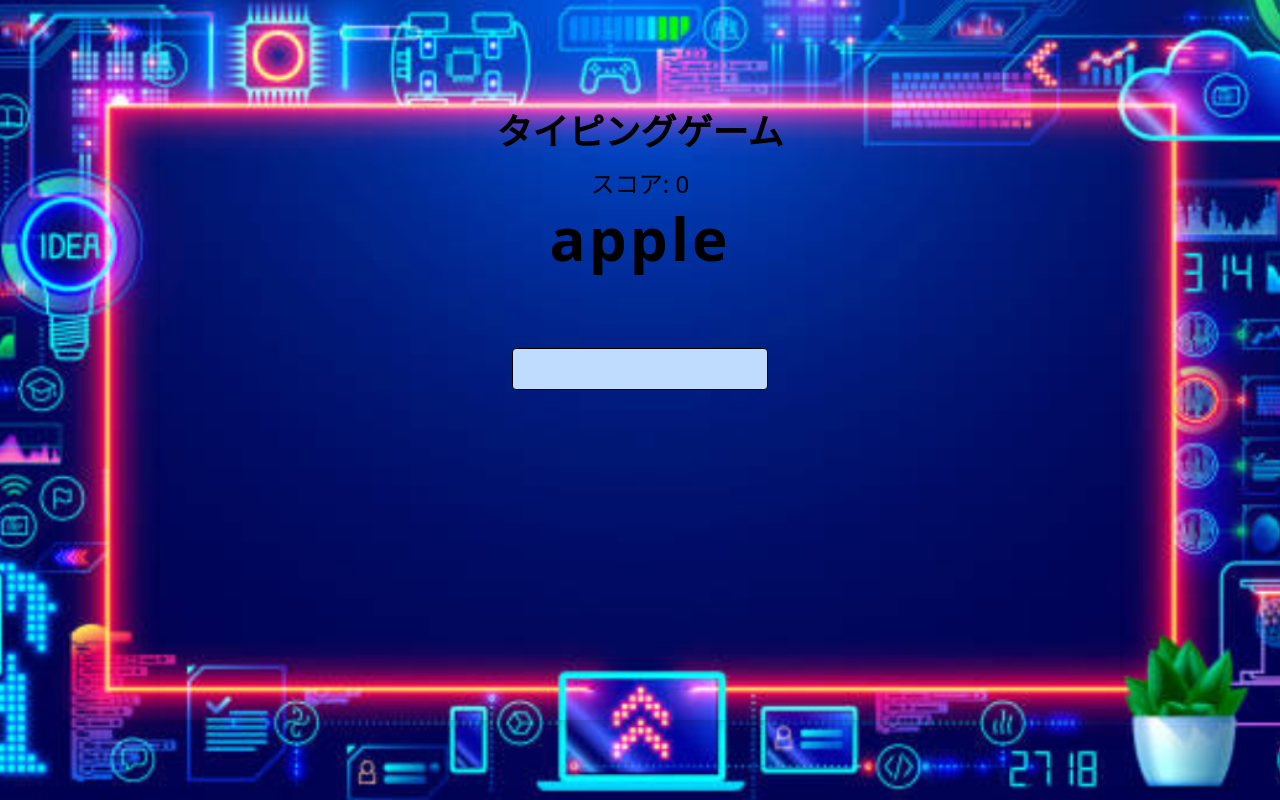
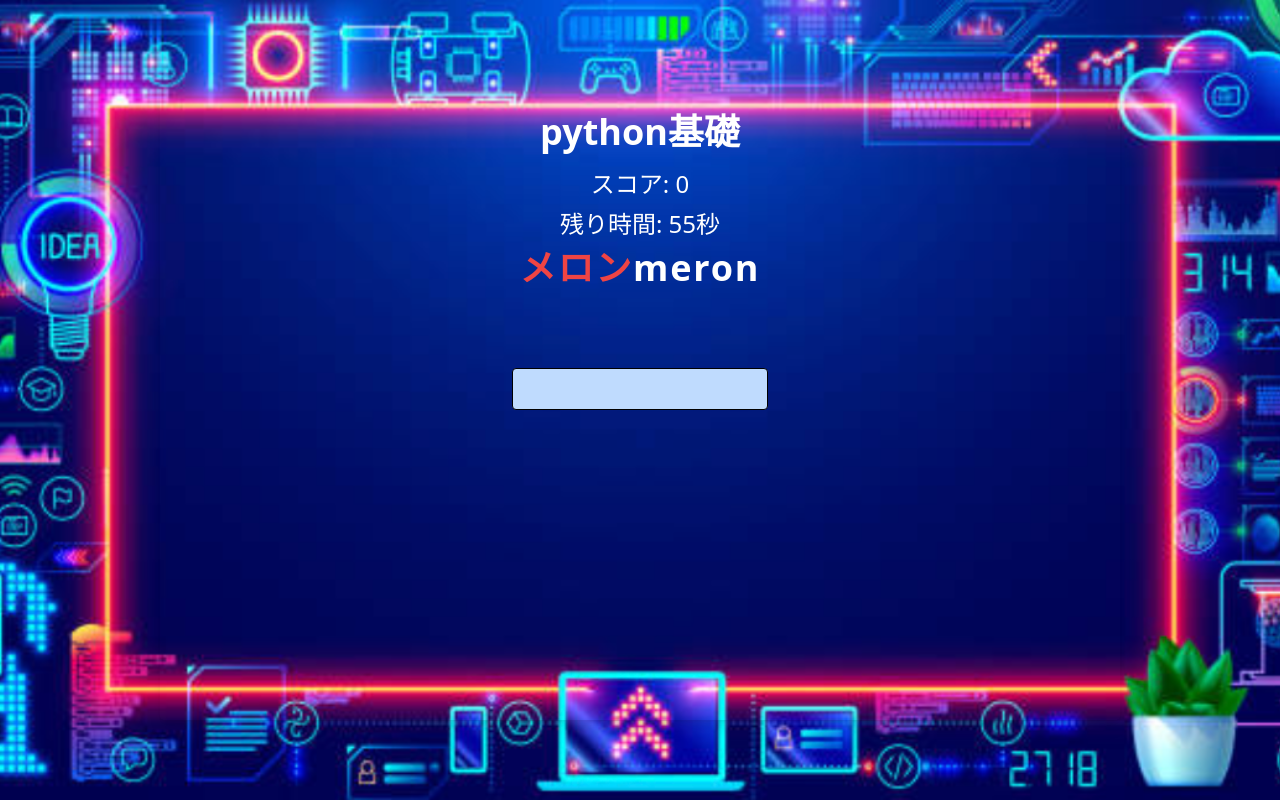
Before and after one commit to yusei53/typing_game, a React (Vite) app: page /game in a window 1280 px wide. Built offline with nearby package versions, Linux system fonts and the light colour scheme.

Commit message:
タイマーと日本語ローマ字表記追加

```diff
--- a/src/App.tsx
+++ b/src/App.tsx
@@ -10,15 +10,7 @@ function App() {
     <BrowserRouter>
       <Routes>
         <Route path="/" element={<Home />} />
-        <Route
-          path="/game"
-          element={
-            <Game
-              title="タイピングゲーム"
-              words={["apple", "banana", "orange", "grape", "watermelon"]}
-            />
-          }
-        />
+        <Route path="/game" element={<Game title="python基礎" />} />
       </Routes>
     </BrowserRouter>
   );
--- a/src/components/game.tsx
+++ b/src/components/game.tsx
@@ -3,17 +3,21 @@ import correctSound from "../audio/audio_correct.mp3";
 import incorrectSound from "../audio/audio_wrong.mp3";
 import typingSound from "../audio/audio_typing-sound.mp3";
 
-export const Game = (props: { words: any; title: string }) => {
+export const Game = (props: { title: string }) => {
   const [score, setScore] = useState(0);
   const [currentWord, setCurrentWord] = useState("");
   const [userInput, setUserInput] = useState("");
   const [timeLeft, setTimeLeft] = useState(60);
   const [timerRunning, setTimerRunning] = useState(false);
 
-  const words = props.words;
+  const words = [
+    { japanese: "メロン", english: "meron" },
+    { japanese: "リンゴ", english: "apple" },
+    // 他の単語オブジェクトも追加する
+  ];
 
   const checkUserInput = () => {
-    if (userInput.toLowerCase() === currentWord.toLowerCase()) {
+    if (userInput.toLowerCase() === currentWord.english.toLowerCase()) {
       setScore((prevScore) => prevScore + 10);
       setUserInput("");
       generateNewWord();
@@ -43,9 +47,9 @@ export const Game = (props: { words: any; title: string }) => {
     }
   }, [timeLeft]);
 
-  const handleCharacterInput = (char) => {
+  const handleCharacterInput = (char: string) => {
     const currentCharIndex = userInput.length;
-    const currentChar = currentWord[currentCharIndex];
+    const currentChar = currentWord.english[currentCharIndex];
 
     if (char.toLowerCase() === currentChar.toLowerCase()) {
       setScore((prevScore) => prevScore + 1);
@@ -58,21 +62,27 @@ export const Game = (props: { words: any; title: string }) => {
 
   const startTimer = () => {
     setTimerRunning(true);
+    setTimeLeft(60); // 制限時間を初期化
+
     const timerInterval = setInterval(() => {
-      setTimeLeft((prevTime) => prevTime - 1);
+      setTimeLeft((prevTime) => prevTime - 0.5);
       playSound(timerSound);
+    }, 1000);
 
-      if (timeLeft === 1) {
+    if (timeLeft === 0) {
       clearInterval(timerInterval);
       setTimerRunning(false);
+      setTimeLeft(0);
       endGame();
     }
-    }, 1000);
   };
 
   const endGame = () => {
     setTimerRunning(false);
-    // ここでゲームの終了処理を追加する（例: 結果画面を表示する、リセットするなど）
+    if (timeLeft <= 0) {
+      // 制限時間が0秒になった場合の処理を追加する
+      // 例: リザルトを表示する、ゲームをリセットする、など
+    }
   };
 
   const playSound = (sound) => {
@@ -84,19 +94,25 @@ export const Game = (props: { words: any; title: string }) => {
 
   return (
     <div className="flex justify-center items-center h-screen bg-custom-background">
-      <div className="w-3/4 h-4/5 text-center p-8 rounded shadow-lg justify-center">
+      <div className="w-3/4 h-4/5 text-center p-8 rounded shadow-lg justify-center text-white">
         <p className="text-4xl font-bold mb-4">{title}</p>
-        <p className="text-2xl mb-2">スコア: {score}</p>
-
-        <div className="flex flex-col items-center space-y-4 ">
-          <div className="text-6xl font-bold tracking-wider">
-            {currentWord.split("").map((char, index) => (
+        <p className="text-2xl mb-2 text-white">スコア: {score}</p>
+        <p className="text-2xl mb-2 text-white">残り時間: {timeLeft}秒</p>{" "}
+        {/* Display remaining time */}
+        <div className="flex flex-col items-center space-y-4">
+          <div className="text-4xl font-bold tracking-wider text-white">
+            {currentWord && currentWord.japanese && (
+              <span className="text-red-500">{currentWord.japanese}</span>
+            )}
+            {currentWord && currentWord.english && (
+              <span>
+                {currentWord.english.split("").map((char, index) => (
                   <span
                     key={index}
                     className={
                       index < userInput.length
                         ? userInput[index].toLowerCase() ===
-                      currentWord[index].toLowerCase()
+                          currentWord.english[index].toLowerCase()
                           ? "text-red-500"
                           : "text-blue-500"
                         : ""
@@ -105,9 +121,10 @@ export const Game = (props: { words: any; title: string }) => {
                     {char}
                   </span>
                 ))}
+              </span>
+            )}
           </div>
         </div>
-
         <div className="">
           <input
             type="text"
@@ -121,7 +138,7 @@ export const Game = (props: { words: any; title: string }) => {
               }
             }}
             autoComplete="off"
-            className=" mt-20 bg-blue-200 border border-black p-2 rounded w-64"
+            className=" mt-20 bg-blue-200 border border-black p-2 rounded w-64 text-black"
           />
         </div>
       </div>
```
Lines whose indentation alone changed are shown as unchanged.
